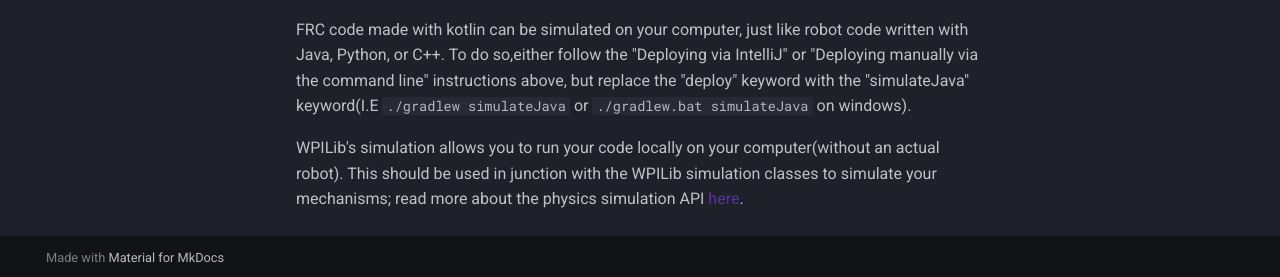
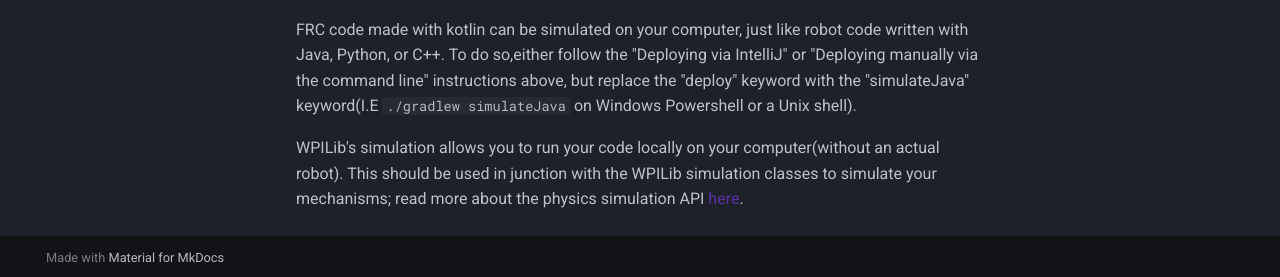
Before and after one commit to Kotlin-for-FRC/kotlin-for-frc.github.io, an MkDocs documentation site: the page built from docs/getting-started/running.md, in a window 1280 px wide and 900 px high, scrolled down 996 px. Shown: the part 620-897 px from the top of the window. Built offline with MkDocs 1.6.1 and Material for MkDocs 9.7.7, drawn with Linux system fonts in a browser that asks for light colours.

Commit message:
Added Jade's clarification
Co-authored-by: Jade <spacey-sooty@proton.me>

```diff
--- a/docs/getting-started/running.md
+++ b/docs/getting-started/running.md
@@ -36,7 +36,7 @@ There are two ways of running the `deploy` command:
 
 ## Simulating Robot Code
 
-FRC code made with kotlin can be simulated on your computer, just like robot code written with Java, Python, or C++. To do so,either follow the "Deploying via IntelliJ" or "Deploying manually via the command line" instructions above, but replace the "deploy" keyword with the "simulateJava" keyword(I.E `./gradlew simulateJava` or `./gradlew.bat simulateJava` on windows).
+FRC code made with kotlin can be simulated on your computer, just like robot code written with Java, Python, or C++. To do so,either follow the "Deploying via IntelliJ" or "Deploying manually via the command line" instructions above, but replace the "deploy" keyword with the "simulateJava" keyword(I.E `./gradlew simulateJava` on Windows Powershell or a Unix shell).
 
 WPILib's simulation allows you to run your code locally on your computer(without an actual robot). This should be used in junction with the WPILib simulation classes to simulate your mechanisms; read more about the physics simulation API [here](
 https://docs.wpilib.org/en/stable/docs/software/wpilib-tools/robot-simulation/physics-sim.html).
```
